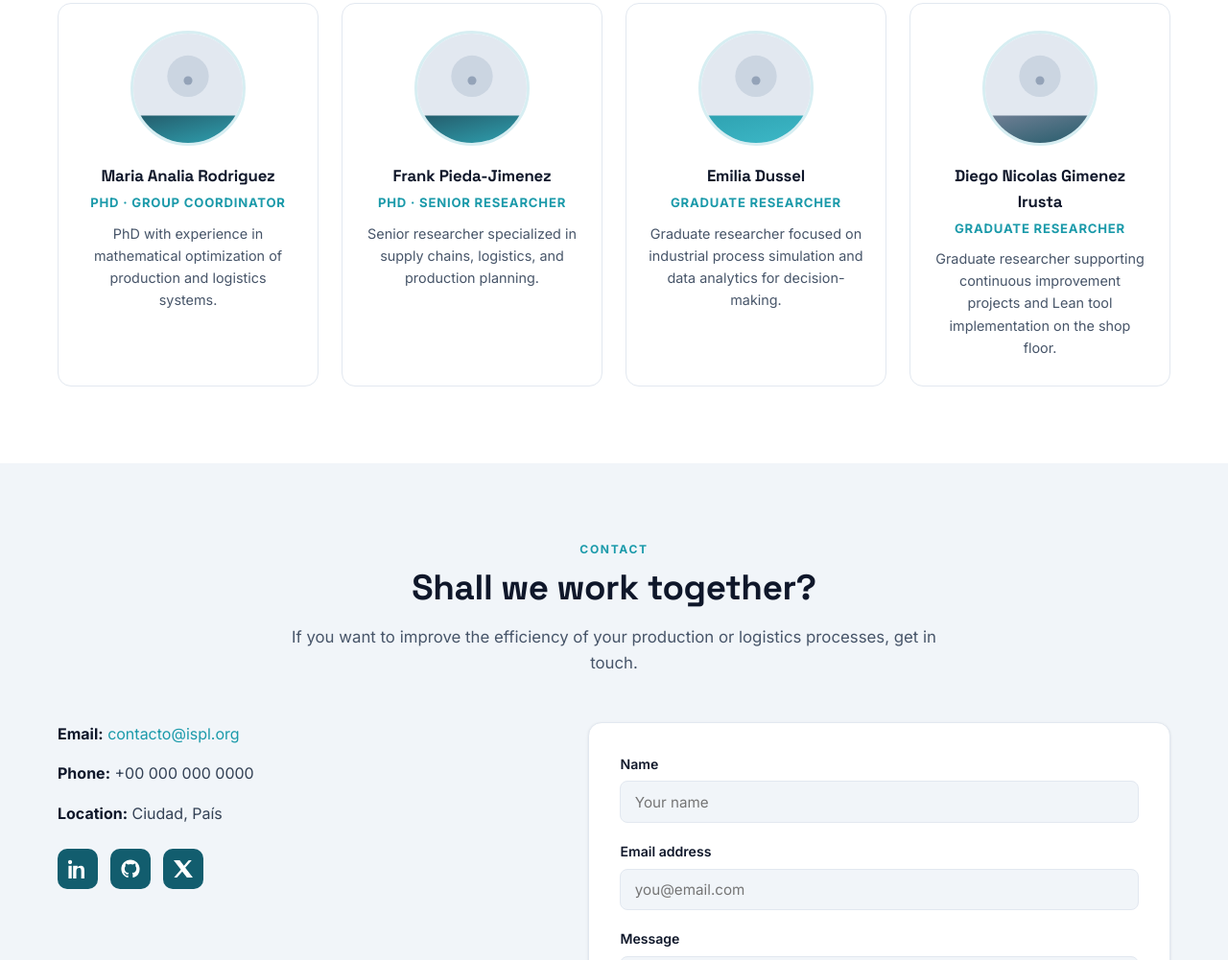
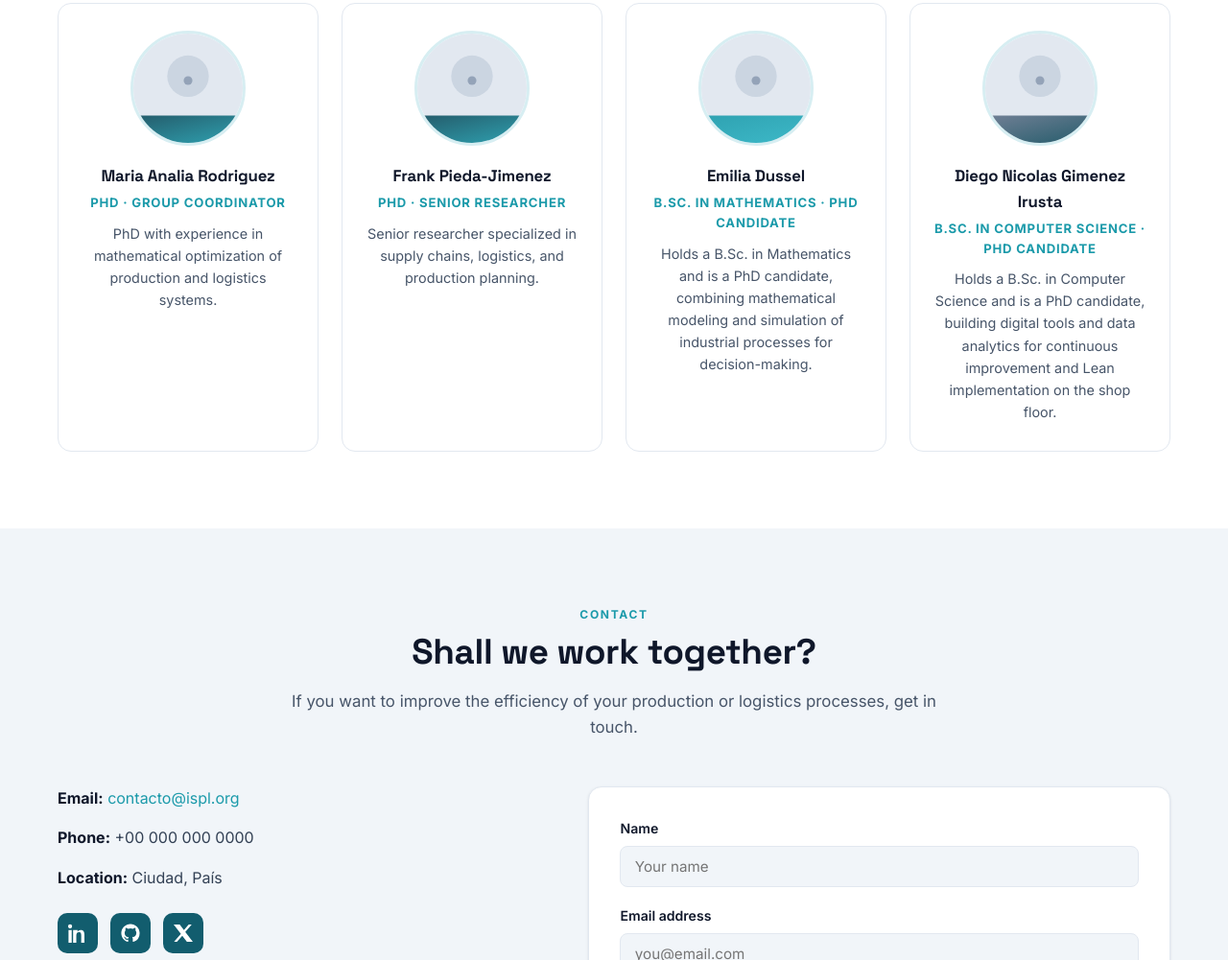
Before and after one commit to diegogimenez04/ispl, a plain HTML site: page index.html in a window 1280 px wide. Shown: the part 2313-3314 px from the top of the page at 96% size. Drawn offline with Linux system fonts and the light colour scheme.

Commit message:
Equipo: miembros 3-4 ahora Licenciada/o (Matemática / Cs. de la Computación) · candidatos a PhD

```diff
--- a/index.html
+++ b/index.html
@@ -176,16 +176,16 @@
               <img src="assets/avatars/member3.svg" alt="">
             </div>
             <h3>Emilia Dussel</h3>
-            <p class="member-role" data-i18n="team.role3">Investigadora de grado</p>
-            <p class="member-bio" data-i18n="team.bio3">Investigadora de grado enfocada en simulación de procesos industriales y análisis de datos para la toma de decisiones.</p>
+            <p class="member-role" data-i18n="team.role3">Licenciada en Matemática · Candidata a PhD</p>
+            <p class="member-bio" data-i18n="team.bio3">Licenciada en Matemática y candidata a PhD. Combina modelado matemático y simulación de procesos industriales para la toma de decisiones.</p>
           </article>
           <article class="member">
             <div class="member-avatar">
               <img src="assets/avatars/member4.svg" alt="">
             </div>
             <h3>Diego Nicolas Gimenez Irusta</h3>
-            <p class="member-role" data-i18n="team.role4">Investigador de grado</p>
-            <p class="member-bio" data-i18n="team.bio4">Investigador de grado que apoya proyectos de mejora continua y la implementación de herramientas Lean en planta.</p>
+            <p class="member-role" data-i18n="team.role4">Licenciado en Ciencias de la Computación · Candidato a PhD</p>
+            <p class="member-bio" data-i18n="team.bio4">Licenciado en Ciencias de la Computación y candidato a PhD. Desarrolla herramientas digitales y análisis de datos para la mejora continua en planta.</p>
           </article>
         </div>
       </div>
--- a/js/main.js
+++ b/js/main.js
@@ -48,10 +48,10 @@
       "team.bio1": "Doctora con experiencia en optimización matemática de sistemas de producción y logística.",
       "team.role2": "PhD · Investigador senior",
       "team.bio2": "Investigador senior especializado en cadenas de suministro, logística y planificación de la producción.",
-      "team.role3": "Investigadora de grado",
-      "team.bio3": "Investigadora de grado enfocada en simulación de procesos industriales y análisis de datos para la toma de decisiones.",
-      "team.role4": "Investigador de grado",
-      "team.bio4": "Investigador de grado que apoya proyectos de mejora continua y la implementación de herramientas Lean en planta.",
+      "team.role3": "Licenciada en Matemática · Candidata a PhD",
+      "team.bio3": "Licenciada en Matemática y candidata a PhD. Combina modelado matemático y simulación de procesos industriales para la toma de decisiones.",
+      "team.role4": "Licenciado en Ciencias de la Computación · Candidato a PhD",
+      "team.bio4": "Licenciado en Ciencias de la Computación y candidato a PhD. Desarrolla herramientas digitales y análisis de datos para la mejora continua y la implementación Lean en planta.",
 
       "contact.label": "Contacto",
       "contact.title": "¿Trabajamos juntos?",
@@ -117,10 +117,10 @@
       "team.bio1": "PhD with experience in mathematical optimization of production and logistics systems.",
       "team.role2": "PhD · Senior researcher",
       "team.bio2": "Senior researcher specialized in supply chains, logistics, and production planning.",
-      "team.role3": "Graduate researcher",
-      "team.bio3": "Graduate researcher focused on industrial process simulation and data analytics for decision-making.",
-      "team.role4": "Graduate researcher",
-      "team.bio4": "Graduate researcher supporting continuous improvement projects and Lean tool implementation on the shop floor.",
+      "team.role3": "B.Sc. in Mathematics · PhD candidate",
+      "team.bio3": "Holds a B.Sc. in Mathematics and is a PhD candidate, combining mathematical modeling and simulation of industrial processes for decision-making.",
+      "team.role4": "B.Sc. in Computer Science · PhD candidate",
+      "team.bio4": "Holds a B.Sc. in Computer Science and is a PhD candidate, building digital tools and data analytics for continuous improvement and Lean implementation on the shop floor.",
 
       "contact.label": "Contact",
       "contact.title": "Shall we work together?",
```
